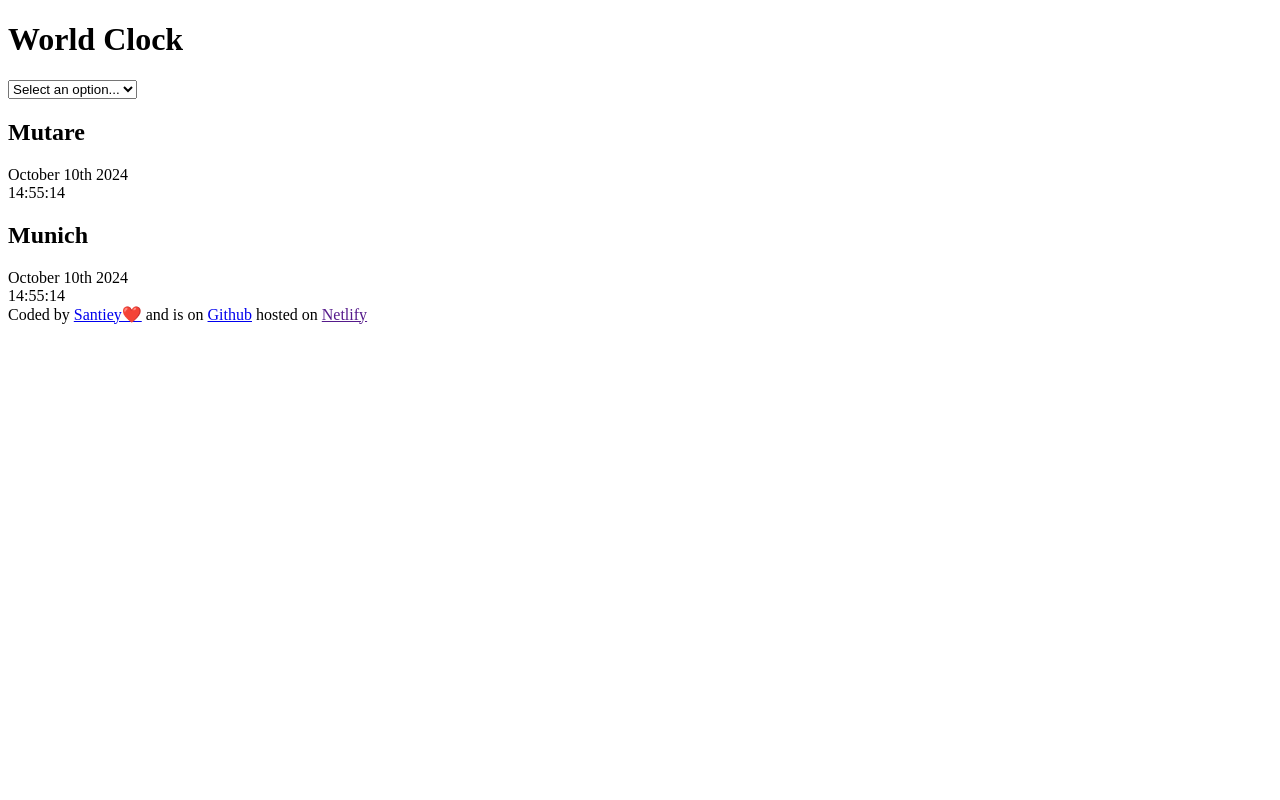
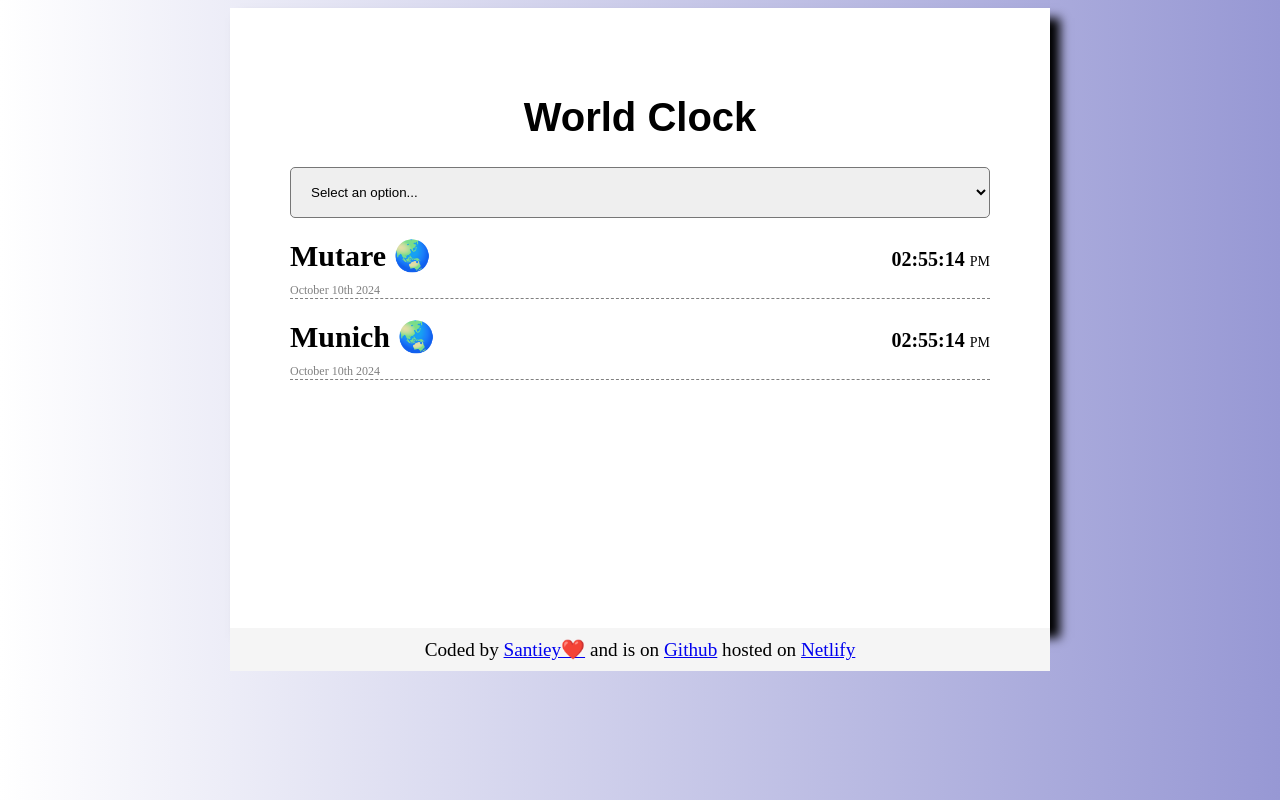
Before and after one commit to Santiey/WorldClock, a plain HTML site: page index.html in a window 1280 px wide. Drawn offline with Linux system fonts and the light colour scheme.

Commit message:
added css, updated html

```diff
--- /dev/null
+++ b/css/style.css
@@ -0,0 +1,62 @@
+body {
+    background-image: linear-gradient( to right, rgb(255, 255, 255), rgb(151, 152, 212));
+}
+
+.container {
+    max-width: 700px;
+    height: 500px;
+    font-size: 20px;
+margin: 0 auto;
+background-color: rgb(255, 255, 255);
+padding: 60px;
+box-shadow: 10px 10px 10px;
+}
+h1 {
+    text-align: center;
+    font-family: sans-serif;
+}
+
+footer {
+    text-align: center;
+    font-size: larger;
+    background: whitesmoke;
+    padding: 10px;
+    max-width: 800PX;
+    margin: 0 auto;
+}
+
+select {
+    display: block;
+    width: 100%;
+    padding: 16px;
+    border-radius: 5px;
+}
+
+.city {
+    display: flex;
+    justify-content: space-between;
+    border-bottom: 1px dashed grey;
+    margin-bottom: 10px;
+    margin-top: 20px;
+}
+
+h2 {
+margin: 0 0 10px;
+
+}
+
+.date {
+    opacity: 0.5;
+    font-size: 12px;
+}
+
+.time {
+    font-size: 20px;
+    font-weight: bold;
+    margin-top: 10px;
+}
+
+.time small {
+    font-size: 14px;
+    font-weight: lighter;
+}
--- a/index.html
+++ b/index.html
@@ -3,6 +3,7 @@
 <head>
     <meta charset="UTF-8">
     <meta name="viewport" content="width=device-width, initial-scale=1.0">
+    <link rel="stylesheet" href="css/style.css">
     <title>World-clock-Santana</title>
 </head>
 <body>
@@ -17,18 +18,21 @@
         </select>
 
         <div class="city">
-            <h2>Mutare</h2>
+            <div>
+            <h2>Mutare 🌏</h2>
             <div class="date">October 10th 2024</div>
-            <div class="time">14:55:14</div>
         </div>
+            <div class="time">02:55:14 <small>PM</small></div>
+            </div>
 
         <div class="city">
-            <h2>Munich</h2>
+            <div>
+            <h2>Munich 🌏</h2>
             <div class="date">October 10th 2024</div>
-            <div class="time">14:55:14</div>
         </div>
-
+            <div class="time">02:55:14 <small>PM</small></div>
+        </div>
     </div>
-    <footer>Coded by <a href="https://github.com/Santiey/WorldClock" target="_blank">Santiey❤️</a> and is on <a href="https://github.com/Santiey/WorldClock" target="_blank">Github</a> hosted on <a href="" target="_blank">Netlify</a></footer>
+    <footer>Coded by <a href="https://github.com/Santiey/WorldClock" target="_blank">Santiey❤️</a> and is on <a href="https://github.com/Santiey/WorldClock" target="_blank">Github</a> hosted on <a href="https://saintsworldclock.netlify.app/" target="_blank">Netlify</a></footer>
 </body>
 </html>
```
